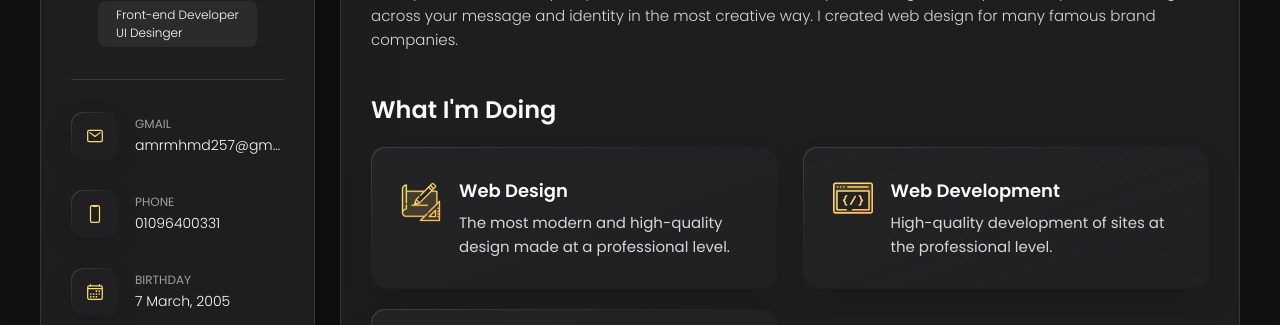
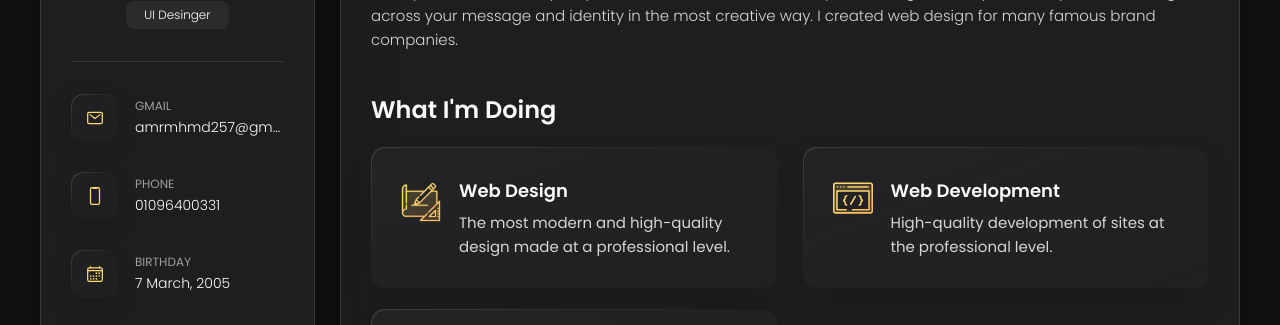
Before and after one commit to 3mr-Mohamed/Portfolio, a plain HTML site: page index.html in a window 1280 px wide. Shown: the part 370-695 px from the top of the page. Drawn offline with nearby package versions, Linux system fonts and the light colour scheme.

Commit message:
Update index.html

```diff
--- a/index.html
+++ b/index.html
@@ -48,7 +48,7 @@
         <div class="info-content">
           <h1 class="name">Amr Mohamed</h1>
 
-          <p class="title">Front-end Developer <br> UI Desinger</p>
+          <p class="title">UI Desinger</p>
         </div>
 
         <button class="info_more-btn" data-sidebar-btn>
```
